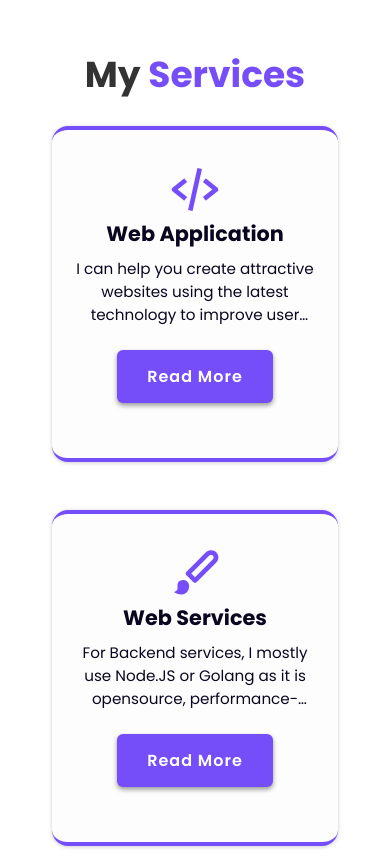
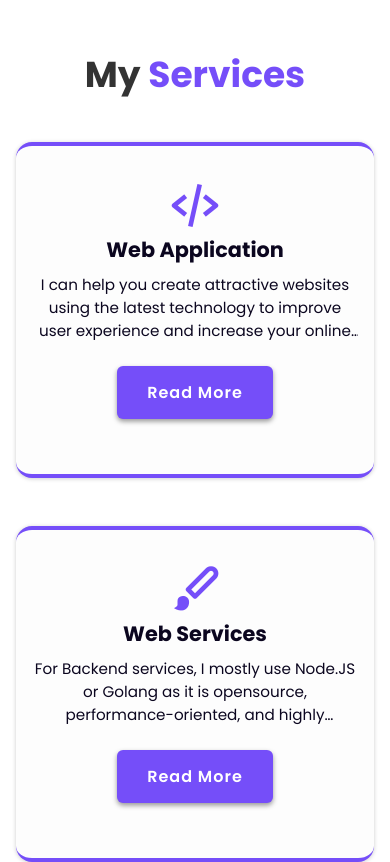
Before and after one commit to Khushprajapati2004/Portfolio, a website: page index.html in a window 390 px wide. Shown: the part 1800-2662 px from the top of the page. Drawn offline with nearby package versions, Linux system fonts and the light colour scheme.

Commit message:
make it responsive

```diff
--- a/style.css
+++ b/style.css
@@ -972,6 +972,15 @@ footer {
     height: 20%;
     width: 70rem;
   }
+
+  .services .services-container {
+    gap: 2;
+    padding: 2rem .5rem;
+  }
+
+  .portfolio .portfolio-container {
+    padding: 0 .5rem;
+  }
 }
 
 @media (max-width: 365px) {
```
